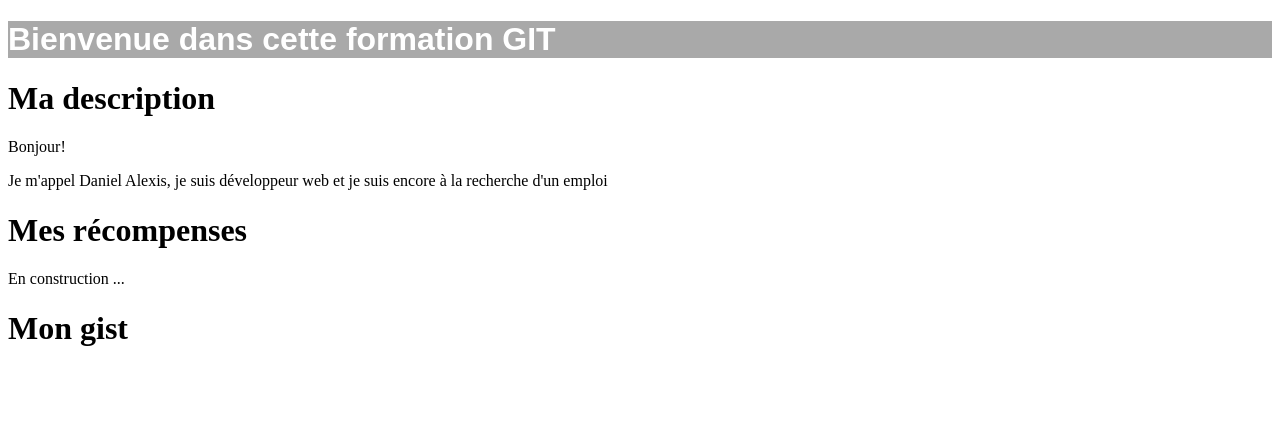
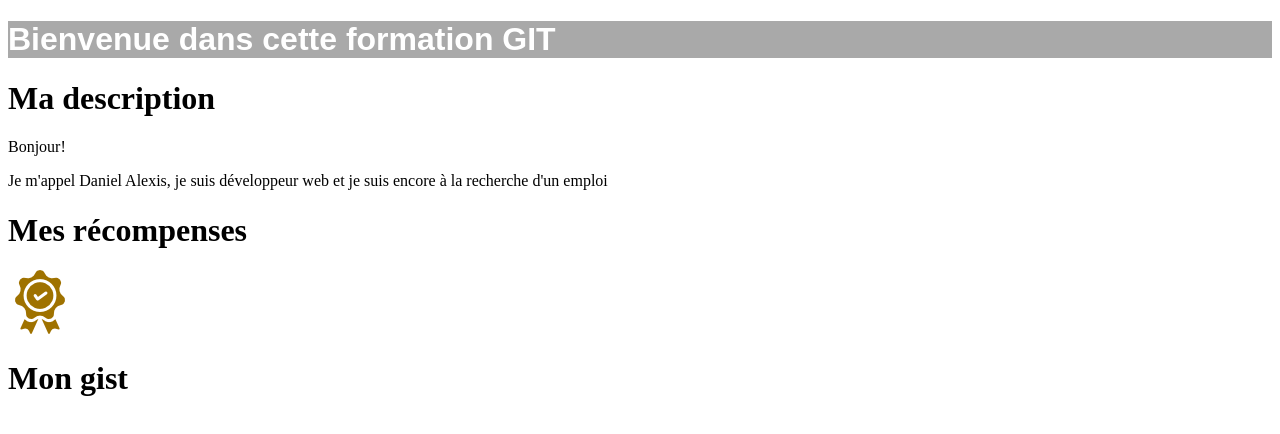
Before and after one commit to danylex1/mon_site_web, a plain HTML site: page index.html in a window 1280 px wide. Drawn offline with Linux system fonts and the light colour scheme.

Commit message:
#2: Ajouts des images et modifications de index.html

```diff
--- a/index.html
+++ b/index.html
@@ -20,7 +20,7 @@
      <!-- Recompense -->
      <div>
         <h1>Mes récompenses</h1>
-        <p>En construction ...</p>
+        <p><img src="images/medal_bronze.png"></p>
      </div>
      <!-- Mon gist -->
      <div>
```
Also changed, not shown: images/medal_bronze.png (added), images/medal_gold.png (added), images/medal_silver.png (added).
